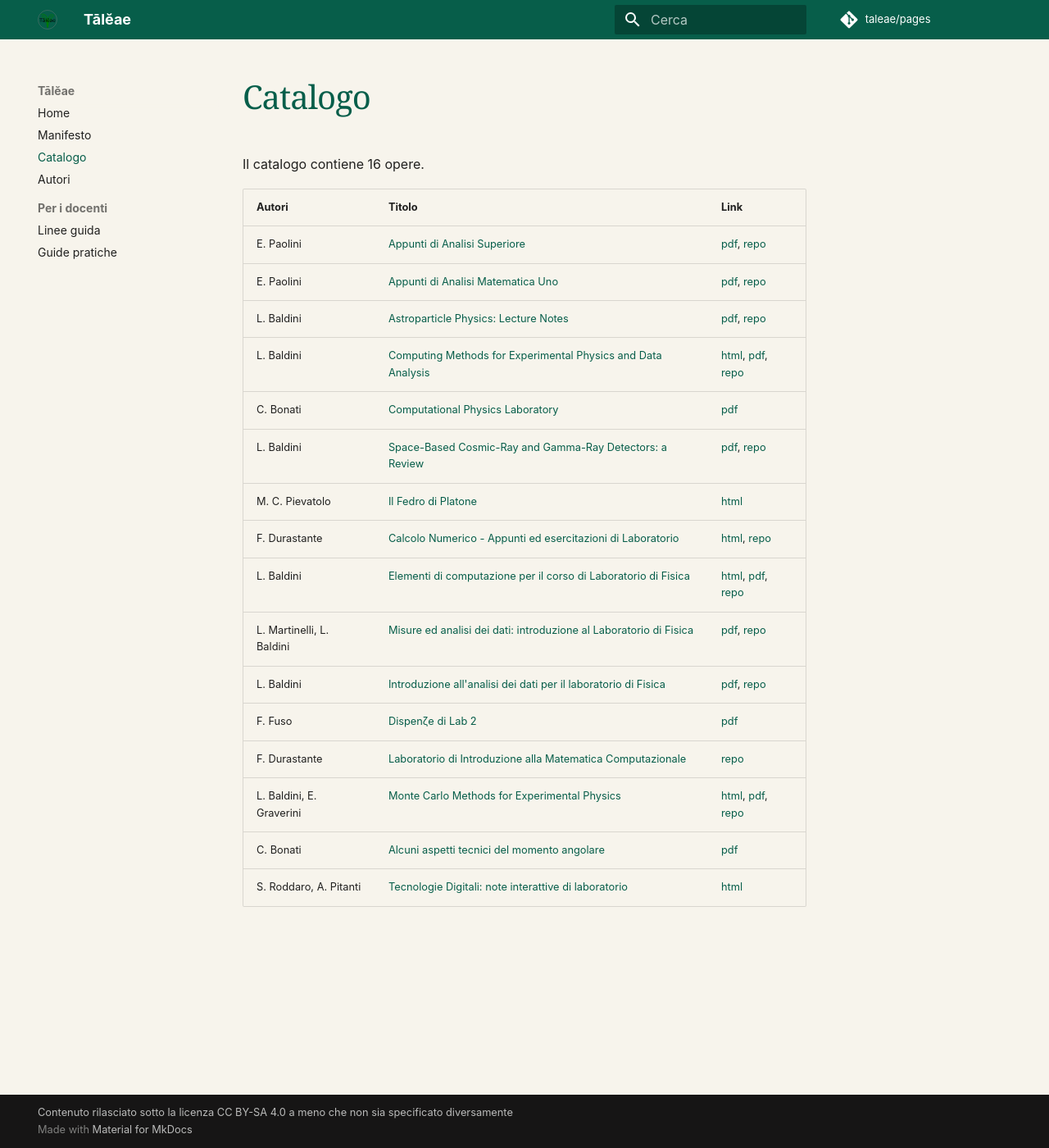
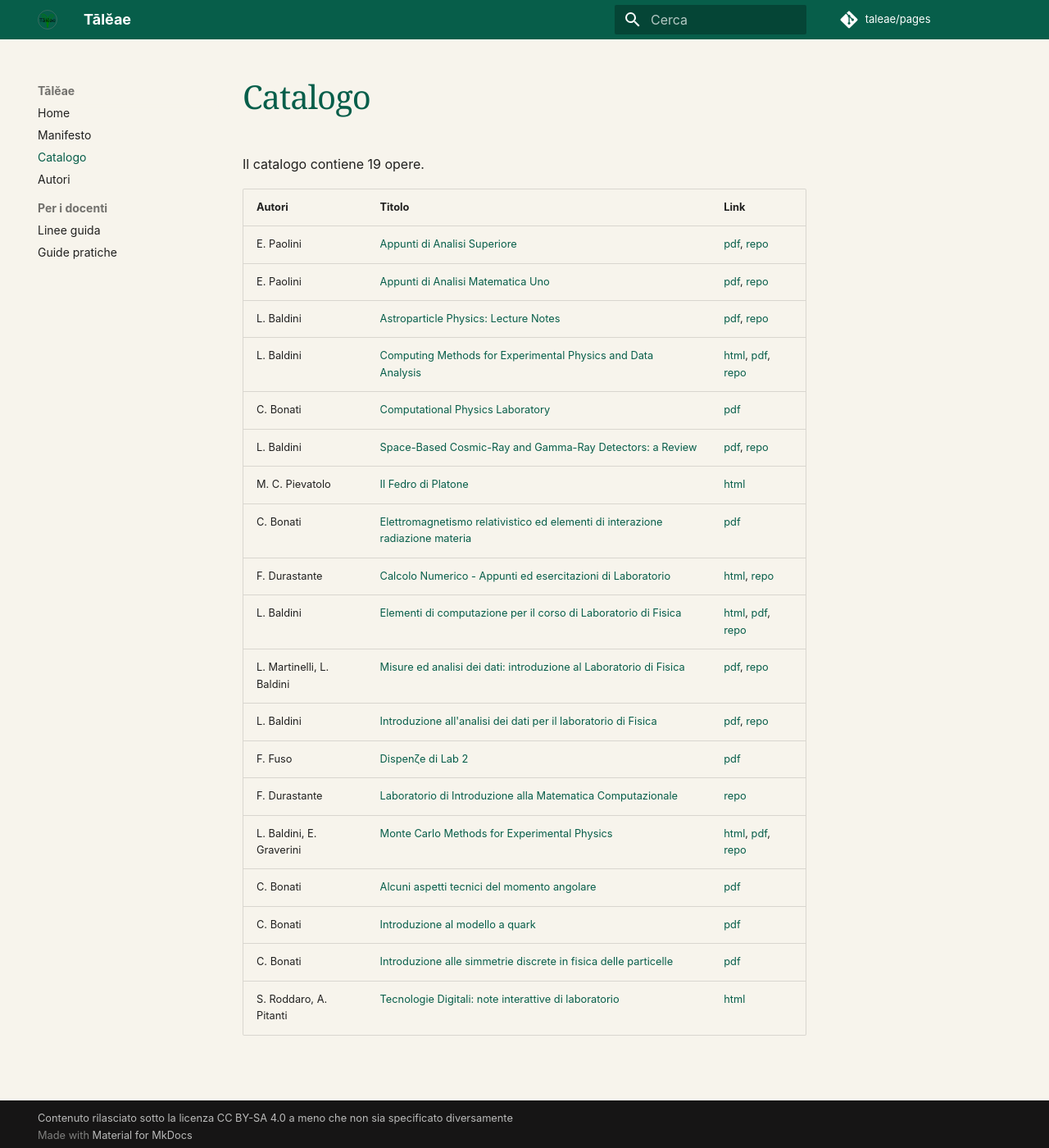
Before and after one commit to lucabaldini/taleae, an MkDocs documentation site: the page built from docs/products/index.md, in a window 1280 px wide and 1400 px high. Shown: the whole window at 82% size. Built offline with MkDocs 1.6.1 and Material for MkDocs 9.7.7, drawn with Linux system fonts in a browser that asks for light colours.

Commit message:
Initial import.

```diff
--- a/docs/products/index.md
+++ b/docs/products/index.md
@@ -1,6 +1,6 @@
 # Catalogo
 
-Il catalogo contiene 16 opere.
+Il catalogo contiene 19 opere.
 
 | Autori | Titolo | Link |
 |--------|--------|------|
@@ -11,6 +11,7 @@ Il catalogo contiene 16 opere.
 | C. Bonati | [Computational Physics Laboratory](cpl.md) | [pdf](https://www.pi.infn.it/~bonati/metodi_numerici_2023/numerical_methods_2023.pdf) |
 | L. Baldini | [Space-Based Cosmic-Ray and Gamma-Ray Detectors: a Review](cr-detectors.md) | [pdf](https://arxiv.org/pdf/1407.7631), [repo](https://github.com/lucabaldini/crdetectors) |
 | M. C. Pievatolo | [Il Fedro di Platone](fedro.md) | [html](https://btfp.sp.unipi.it/dida/fedro/index.xhtml) |
+| C. Bonati | [Elettromagnetismo relativistico ed elementi di interazione radiazione materia](fis3.md) | [pdf](https://www.pi.infn.it/~bonati/fisica3_2021/fisica3_2021.pdf) |
 | F. Durastante | [Calcolo Numerico - Appunti ed esercitazioni di Laboratorio](ingcn.md) | [html](https://cirdans-home.github.io/ingcn/intro.html), [repo](https://github.com/Cirdans-Home/ingcn) |
 | L. Baldini | [Elementi di computazione per il corso di Laboratorio di Fisica](lab1-computing.md) | [html](https://unipi-physics-labs.github.io/lab1-computing/), [pdf](https://github.com/unipi-physics-labs/lab1-computing/releases/download/1.1.1/compnotes-1.1.1.pdf), [repo](https://github.com/unipi-physics-labs/lab1-computing) |
 | L. Martinelli, L. Baldini | [Misure ed analisi dei dati: introduzione al Laboratorio di Fisica](lab1-martinelli.md) | [pdf](https://github.com/unipi-physics-labs/lab1-martinelli/releases/download/v99.0.0/analisi_dati.pdf), [repo](https://github.com/unipi-physics-labs/lab1-martinelli) |
@@ -19,4 +20,6 @@ Il catalogo contiene 16 opere.
 | F. Durastante | [Laboratorio di Introduzione alla Matematica Computazionale](limco.md) | [repo](https://codeberg.org/fdurastante/limco) |
 | L. Baldini, E. Graverini | [Monte Carlo Methods for Experimental Physics](mcmep.md) | [html](https://lbaldini.codeberg.page/mcmep/), [pdf](https://lbaldini.codeberg.page/mcmep/mcmep.pdf), [repo](https://codeberg.org/lbaldini/mcmep) |
 | C. Bonati | [Alcuni aspetti tecnici del momento angolare](momang.md) | [pdf](https://www.pi.infn.it/~bonati/mecc_quant_2020/momang.pdf) |
+| C. Bonati | [Introduzione al modello a quark](quark.md) | [pdf](https://www.pi.infn.it/~bonati/part1_2011/quark_model.pdf) |
+| C. Bonati | [Introduzione alle simmetrie discrete in fisica delle particelle](simmetrie-discrete.md) | [pdf](https://www.pi.infn.it/~bonati/part1_2011/noteexp_no_repr.pdf) |
 | S. Roddaro, A. Pitanti | [Tecnologie Digitali: note interattive di laboratorio](td-notes.md) | [html](https://cmp.df.unipi.it/roddaro/TDnotes/) |
```
Also changed, not shown: docs/authors/claudio-bonati.md (+4 -1 lines), docs/authors/index.md (+1 -1 lines), docs/products/fis3.md (added, +17 -0 lines), docs/products/momang.md (+1 -1 lines), docs/products/quark.md (added, +17 -0 lines), docs/products/simmetrie-discrete.md (added, +17 -0 lines), 4 other files.
